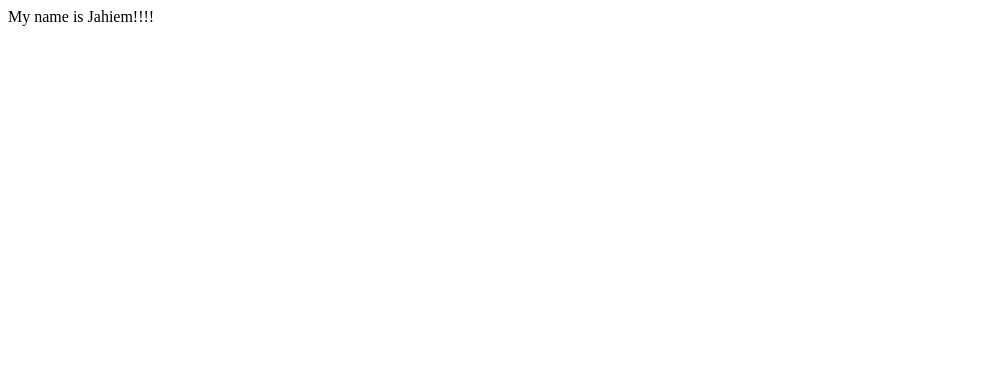
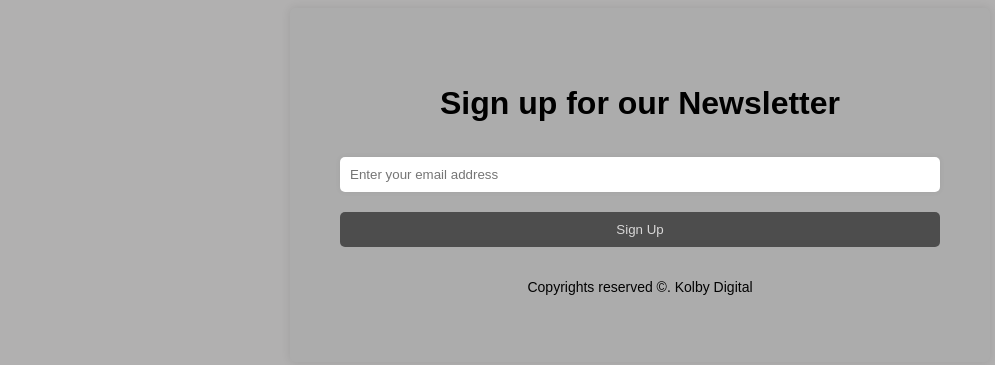
Before and after one commit to JahiemSutherland/New-Project, a plain HTML site: page index.html in a window 1280 px wide. Shown: the whole page, without its empty margins (0-995 px from the left). Drawn offline with Linux system fonts and the light colour scheme; files whose address does not match are found by name.

Commit message:
Add files via upload

```diff
--- a/index.html
+++ b/index.html
@@ -1,13 +1,21 @@
 <!DOCTYPE html>
-<html lang="en">
-<head>
+<html>
+  <head>
+    <link rel="stylesheet" href="C:\Users\jahie\.ms-ad\index.css" rel = "stylesheet" type = text/css>
+  </head>
+  <head>
     <meta charset="UTF-8">
-    <meta http-equiv="X-UA-Compatible" content="IE=edge">
-    <meta name="viewport" content="width=device-width, initial-scale=1.0">
-    <title>Document</title>
-</head>
-<body> My name is Jahiem!!!!
-
-</body>
-
+    <title>Sign up for our Newsletter at Kolby Digital</title>
+    <link rel="stylesheet" href="style.css">
+  </head>
+  <body>
+    <div class="container">
+      <h1>Sign up for our Newsletter</h1>
+      <form>
+        <input type="email" placeholder="Enter your email address">
+        <button type="submit">Sign Up</button>
+      </form>
+      <p class="disclaimer">Copyrights reserved ©. Kolby Digital</p>
+    </div>
+  </body>
 </html>
```
